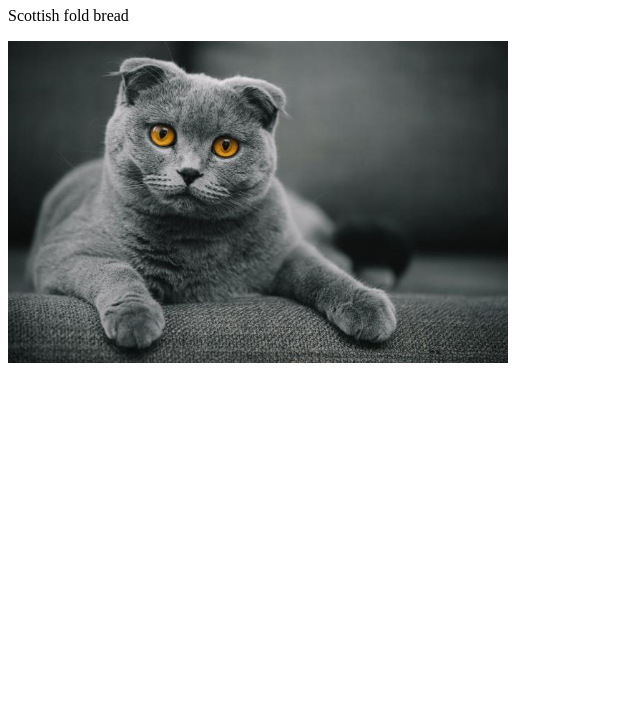
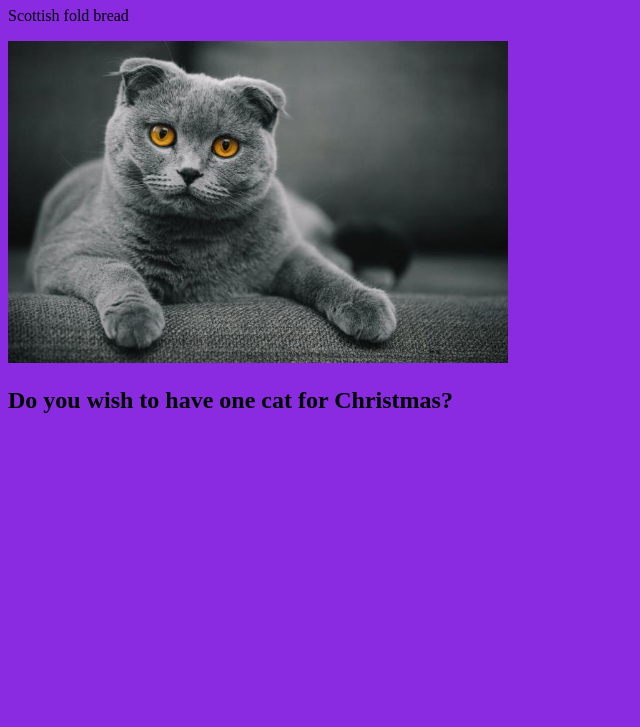
Before and after one commit to Florian777b/my-project-, a plain HTML site: page index.html in a window 1280 px wide. Shown: the part 73-800 px from the top of the page, without its empty margins (0-640 px from the left). Drawn offline with Linux system fonts and the light colour scheme.

Commit message:
changing index

```diff
--- a/index.html
+++ b/index.html
@@ -3,6 +3,7 @@
 <head>
     <meta charset="UTF-8">
     <meta name="viewport" content="width=device-width, initial-scale=1.0">
+    <link rel="stylesheet" href="styles.css">
     <title>Flo´s doc</title>
 </head>
 <body>
@@ -14,7 +15,7 @@
     <img src="pisica-scottish-fold.jpg" alt="my cat" width="500px" >
 
 
-
+    <h2>Do you wish to have one cat for Christmas?</h2>
 
 
 
--- a/styles.css
+++ b/styles.css
@@ -0,0 +1,3 @@
+body{
+    background-color: blueviolet;
+}
```
